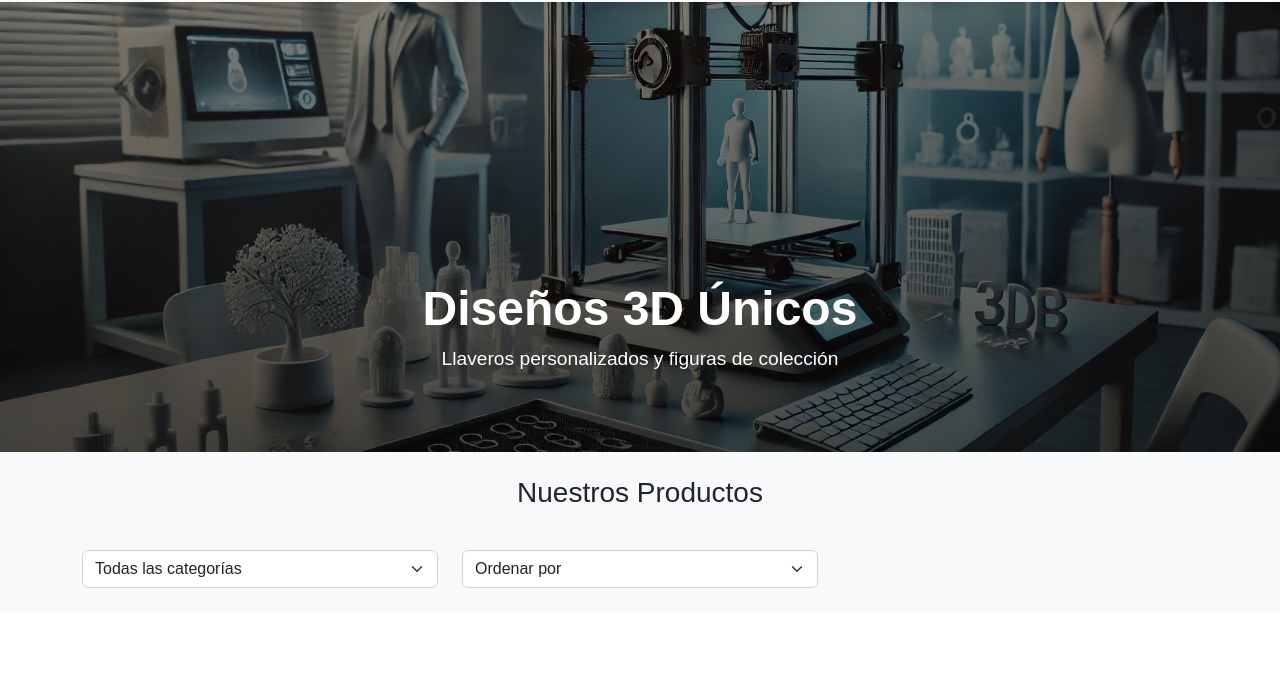
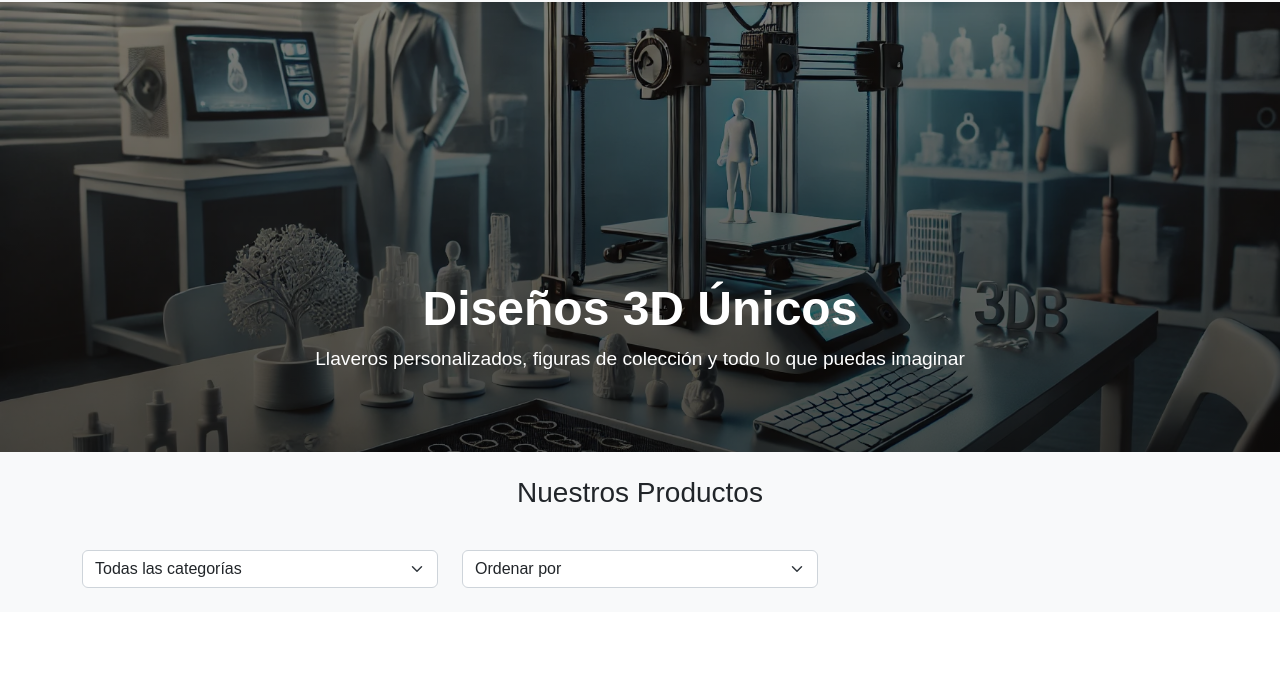
Before and after one commit to necros1/3dpages, a plain HTML site: page index.html in a window 1280 px wide. Shown: the part 64-745 px from the top of the page. Drawn offline with nearby package versions, Linux system fonts and the light colour scheme; a script that the page names is missing.

Commit message:
Corrección subtitulo

```diff
--- a/index.html
+++ b/index.html
@@ -6,7 +6,7 @@
     <meta name="description" content="Pingüino Rey - Diseños 3D personalizados, llaveros escolares y figuras de colección. Entrega en todo Chile." />
     <meta name="keywords" content="diseño 3D, impresión 3D, llaveros personalizados, figuras coleccionables, Chile" />
     <meta name="author" content="Pingüino Rey" />
-    <title>Pingüino Rey | Todo lo que necesitas en diseño 3D</title>
+    <title>Pingüino Rey | Todo en diseño 3D</title>
     <!-- Bootstrap CSS -->
     <link href="https://cdn.jsdelivr.net/npm/bootstrap@5.3.0/dist/css/bootstrap.min.css" rel="stylesheet">
 
@@ -169,7 +169,7 @@ body {
         <div class="container px-4 px-lg-5 my-5">
             <div class="text-center text-white" data-aos="fade-up">
                 <h1 class="display-4 fw-bolder">Diseños 3D Únicos</h1>
-                <p class="lead fw-normal text-white mb-0">Llaveros personalizados y figuras de colección</p>
+                <p class="lead fw-normal text-white mb-0">Llaveros personalizados, figuras de colección y todo lo que puedas imaginar</p>
                 <!-- <div class="mt-4">
                     <a href="#productos" class="btn btn-primary btn-lg">Ver Catálogo</a>
                     <a href="#contacto" class="btn btn-outline-light btn-lg ms-2">Solicitar Diseño Personalizado</a>
```
